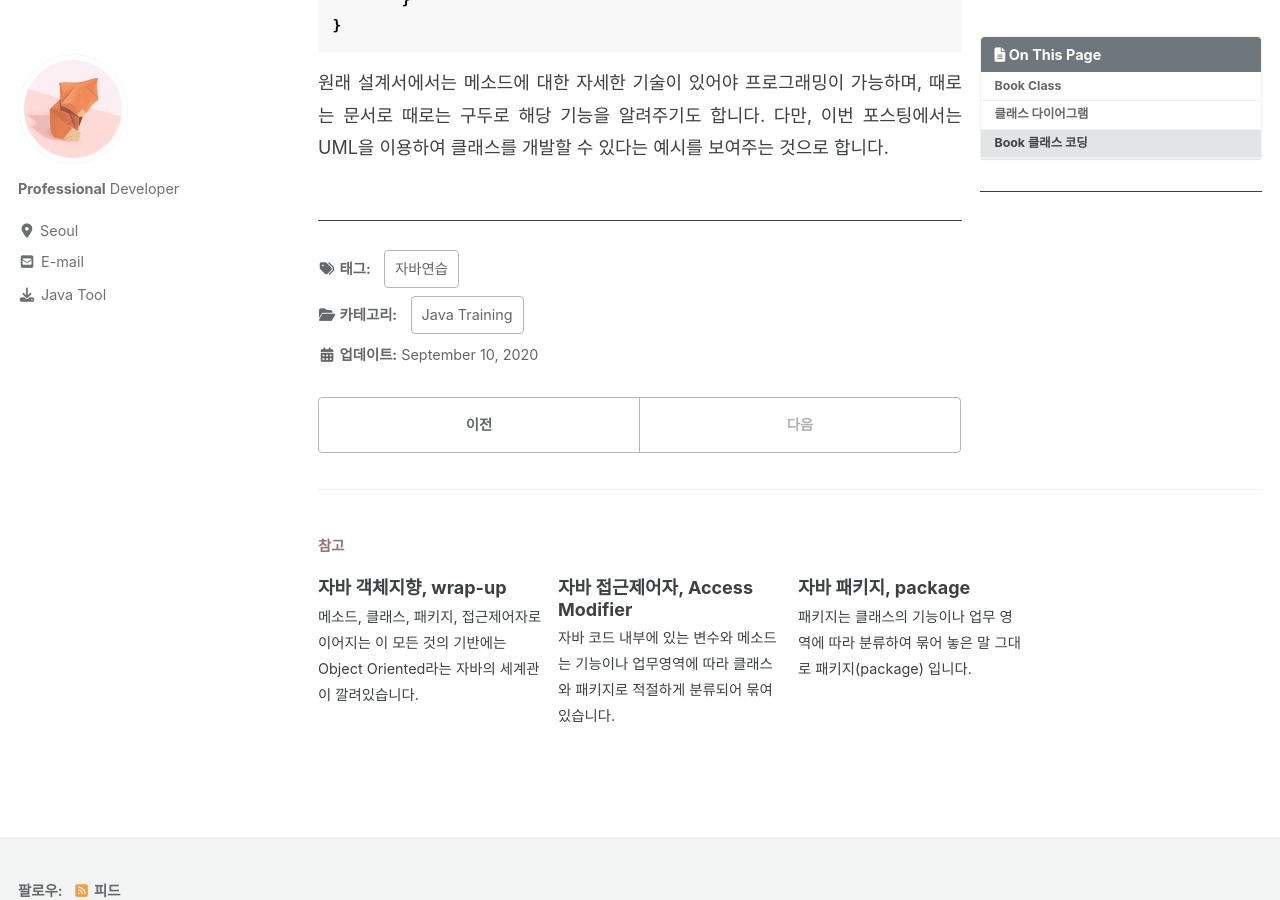
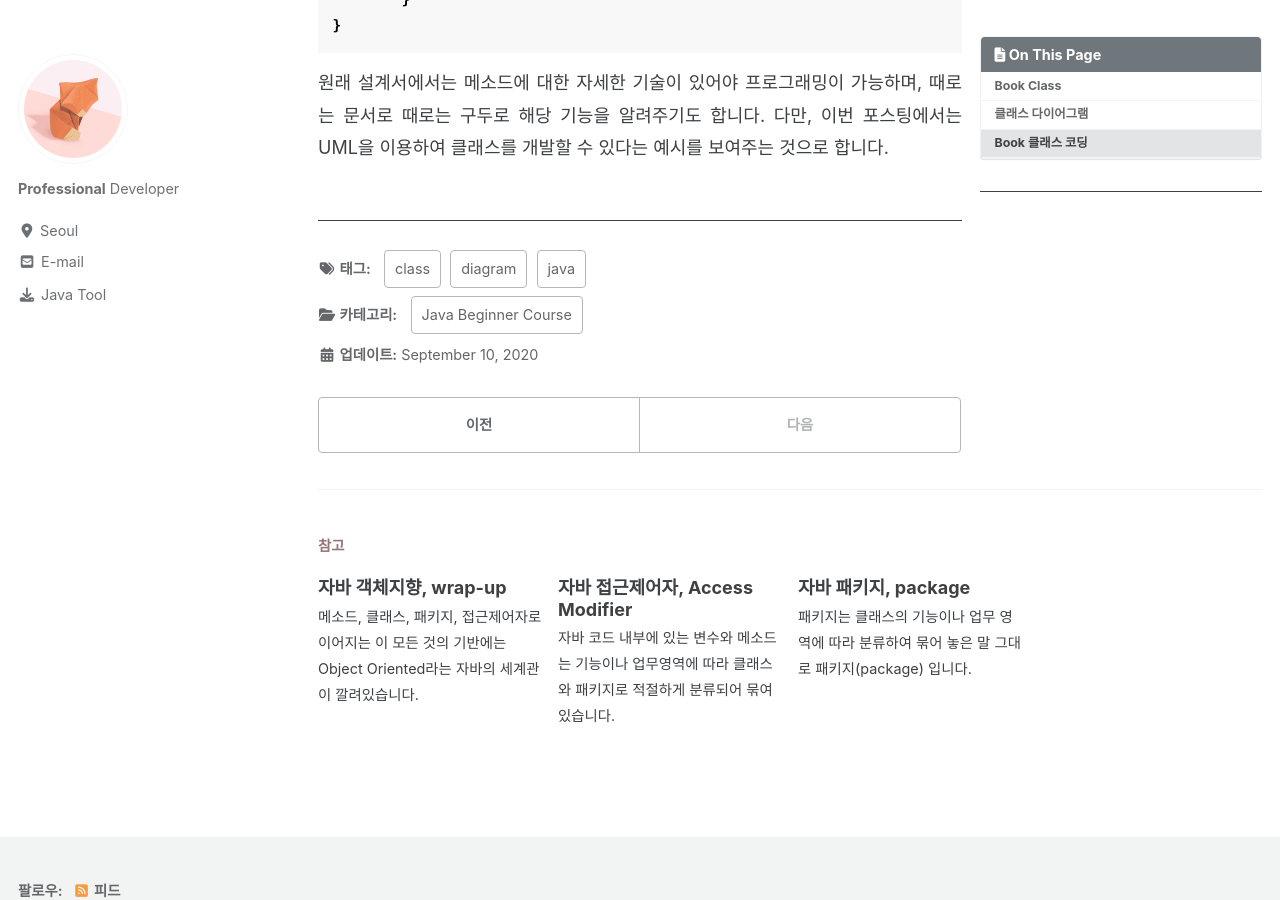
Before and after one commit to ororox/ororox.github.io, a Jekyll site: the page built from _posts/2020-09-10-java-class-diagram.md, in a window 1280 px wide and 900 px high, scrolled down 2097 px. Built offline with Jekyll 4.4.1, drawn with Linux system fonts in a browser that asks for light colours; cached includes are drawn as plain includes; nearby versions of some CDN libraries.

Commit message:
Update 2020-09-10-java-class-diagram.md

```diff
--- a/_posts/2020-09-10-java-class-diagram.md
+++ b/_posts/2020-09-10-java-class-diagram.md
@@ -1,9 +1,11 @@
 ---
 title: 클래스 다이어그램, Class Diagram
 categories:
-- Java Training
+- Java Beginner Course
 tags:
-- 자바연습
+- java
+- class
+- diagram
 ---
 
 클래스 다이어그램은 주로 UML(Unified Modeling Language)이라는 형태로 그립니다.
```
